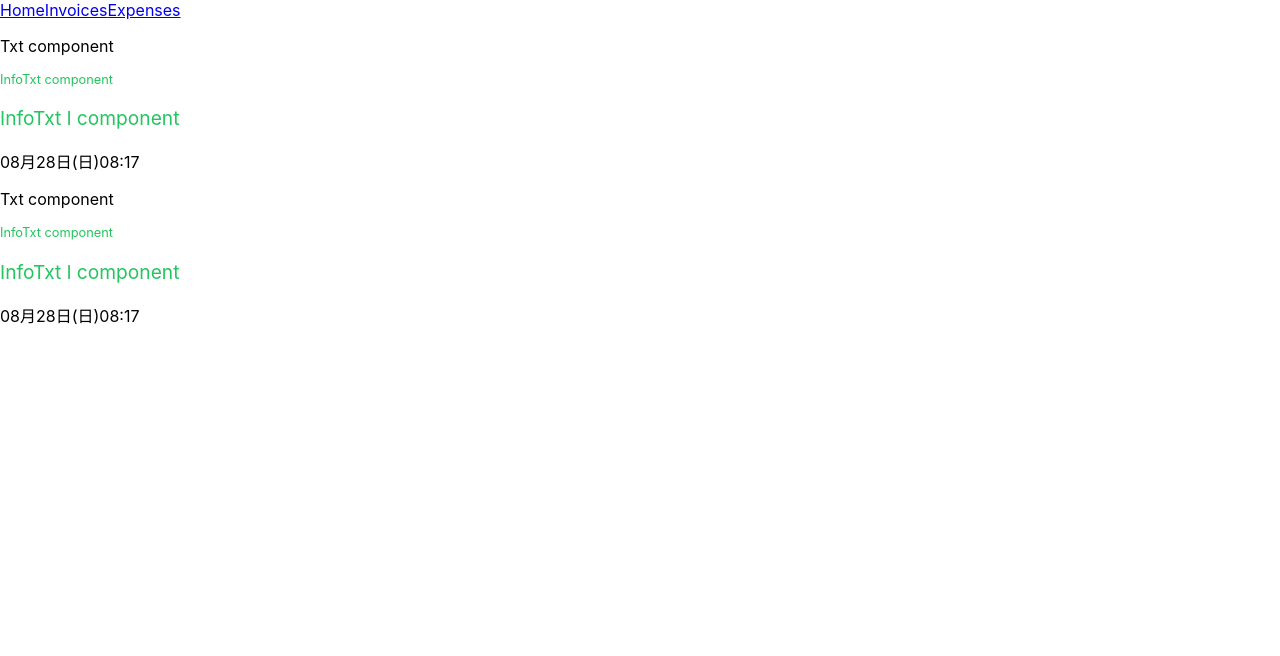
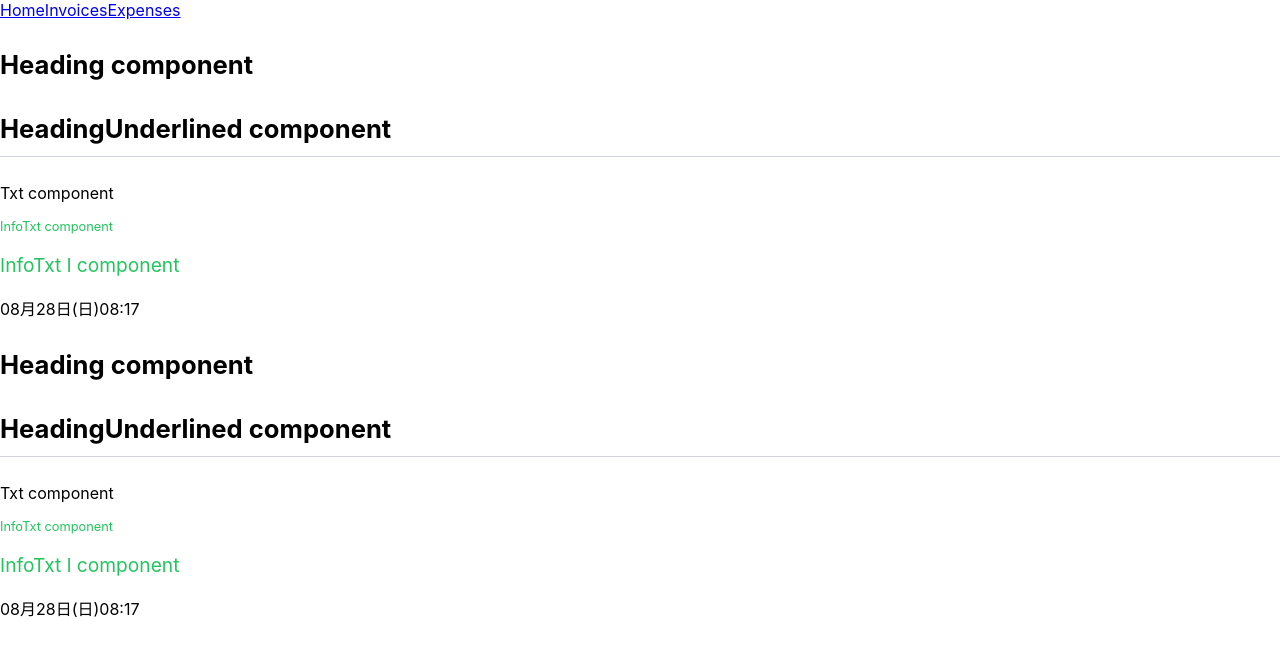
Before and after one commit to wish911wish/atomic-design-for-react, a React (Create React App) app: page /expenses in a window 1280 px wide. Shown: the top 656 px of the page. Built offline with nearby package versions, Linux system fonts and the light colour scheme.

Commit message:
make heading components

```diff
--- /dev/null
+++ b/src/components/atoms/Heading/index.tsx
@@ -0,0 +1,100 @@
+/** @jsxImportSource @emotion/react */
+import { css }  from '@emotion/react'
+import { ComponentPropsWithoutRef } from 'react'
+import { textOutlined } from '../../../styles/color'
+import { size, weight } from '../../../styles/font'
+import { space, border } from '../../../styles'
+
+const styles = {
+  h: {
+    fontWeight: weight.bold,
+    lineHeight: 1.5
+  },
+  h1: css({
+    fontSize: size.xxxxl,
+  }),
+  h2: css({
+    fontSize: size.xxxl,
+  }),
+  h3: css({
+    fontSize: size.xxl,
+  }),
+  h4: css({
+    fontSize: size.xl,
+  }),
+  h5: css({
+    fontSize: size.l,
+  }),
+  h6: css({
+    fontSize: size.m,
+  }),
+  underlined: css({
+    borderBottom: border,
+    paddingBottom: space
+  }),
+  outlined: css({
+    color: textOutlined
+  })
+}
+
+type HeadingTag = 'h1' | 'h2' |'h3' | 'h4' |'h5' | 'h6'
+type HeadingLevel = 1 | 2 | 3 | 4 | 5 | 6
+
+type ComponentProps = ComponentPropsWithoutRef<HeadingTag> & {
+  level: HeadingLevel;
+  visualLevel?: HeadingLevel;
+}
+type PresenterProps = ComponentPropsWithoutRef<HeadingTag> & {
+  tag: HeadingTag;
+  visualLevel: HeadingLevel;
+  className?: string
+}
+type ContainerProps = ComponentProps & {
+  presenter: (props: PresenterProps) => JSX.Element
+}
+
+export const HeadingPresenter = ({
+  tag:Tag,
+  visualLevel,
+  className,
+  ...props
+}: PresenterProps) => (
+  <Tag className={className} { ...props } css={[styles.h, styles[Tag]]} />
+);
+
+
+export const HeadingUnderlinedPresenter = ({
+  tag:Tag,
+  visualLevel,
+  className,
+  ...props
+}: PresenterProps) => (
+  <Tag className={className} { ...props } css={[styles.h, styles[Tag], styles.underlined]} />
+);
+
+export const HeadingContainer = ({
+  presenter,
+  level = 2,
+  visualLevel,
+  ...props
+}: ContainerProps) => {
+    visualLevel = (typeof visualLevel !== 'undefined') ?  visualLevel : level;
+    const tag = `h${ level }` as HeadingTag;
+
+  return presenter({ tag, visualLevel, ...props})
+};
+
+const Heading = (props: ComponentProps) => (
+  <HeadingContainer
+    presenter={ presenterProps => <HeadingPresenter { ...presenterProps } /> }
+    { ...props }
+  />
+)
+export default Heading;
+
+export const HeadingUnderlined = (props: ComponentProps) => (
+  <HeadingContainer
+    presenter={ presenterProps => <HeadingUnderlinedPresenter { ...presenterProps } /> }
+    { ...props }
+  />
+)
--- a/src/components/organisms/Notification.tsx
+++ b/src/components/organisms/Notification.tsx
@@ -2,10 +2,13 @@
 
 import Txt, { InfoTxt } from '../atoms/Txt'
 import Time from '../atoms/Time'
+import Heading, {HeadingUnderlined} from '../atoms/Heading'
 
 const Notification = () => {
   return (
     <div>
+      <Heading level={ 3 }>Heading component</Heading>
+      <HeadingUnderlined level={ 3 }>HeadingUnderlined component</HeadingUnderlined>
       <Txt>Txt component</Txt>
       <InfoTxt size='s'>InfoTxt component</InfoTxt>
       <InfoTxt size='l'>InfoTxt l component</InfoTxt>
--- a/src/styles/color.ts
+++ b/src/styles/color.ts
@@ -8,6 +8,7 @@ export const green = '#22c55e';/*tailwindcss Green 500 */
 export const red = '#ef4444';/*tailwindcss Red 500 */
 
 export const text = black;
+export const textOutlined = white;
 export const info = green;
 export const warning = red;
 
@@ -15,3 +16,5 @@ export const primary = '#61dafb'
 export const success = '#198754'
 export const danger = '#dc3545'
 export const background = '#282c34'
+
+export const line = grayLt
--- /dev/null
+++ b/src/styles/index.ts
@@ -0,0 +1,8 @@
+import { line } from './color'
+
+export const space = '0.5rem'
+
+export const lineWidth = '1px'
+export const lineStyle = 'solid'
+
+export const border = `${lineWidth} ${lineStyle} ${line}`
```
